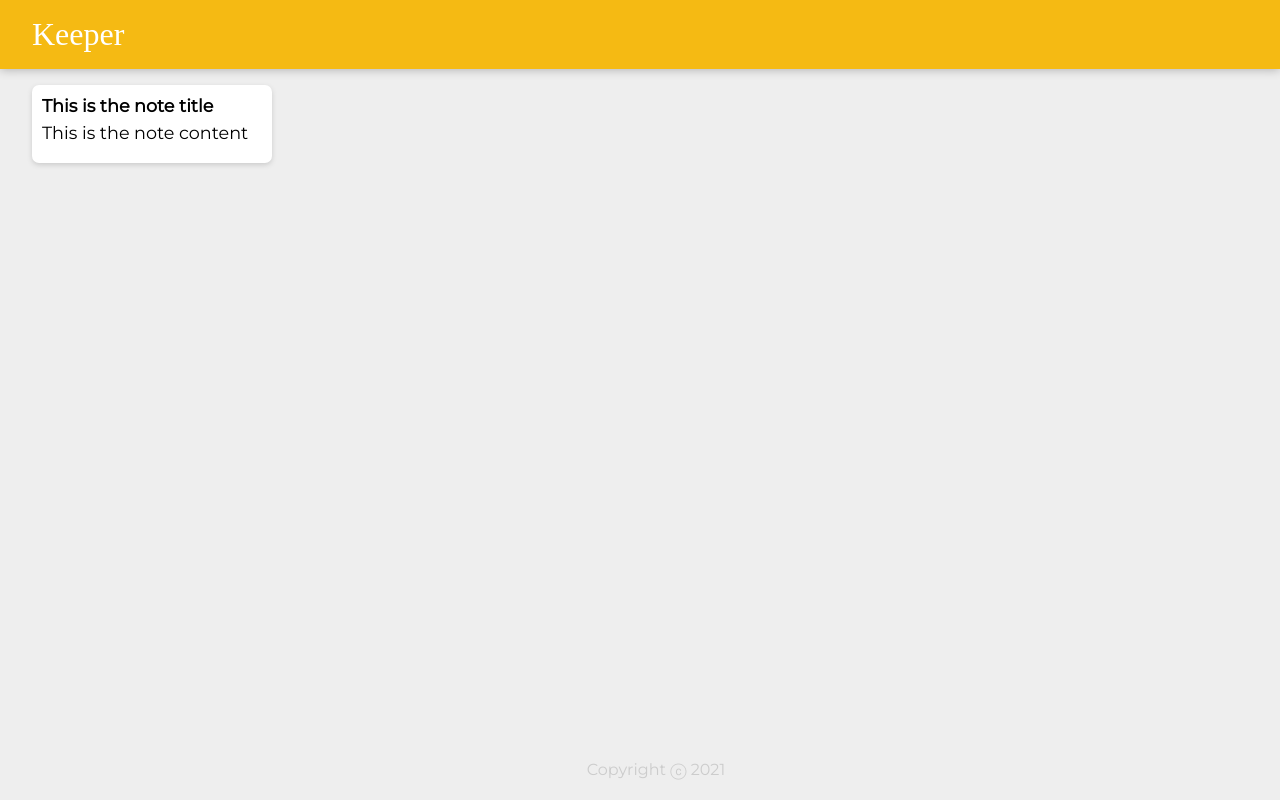
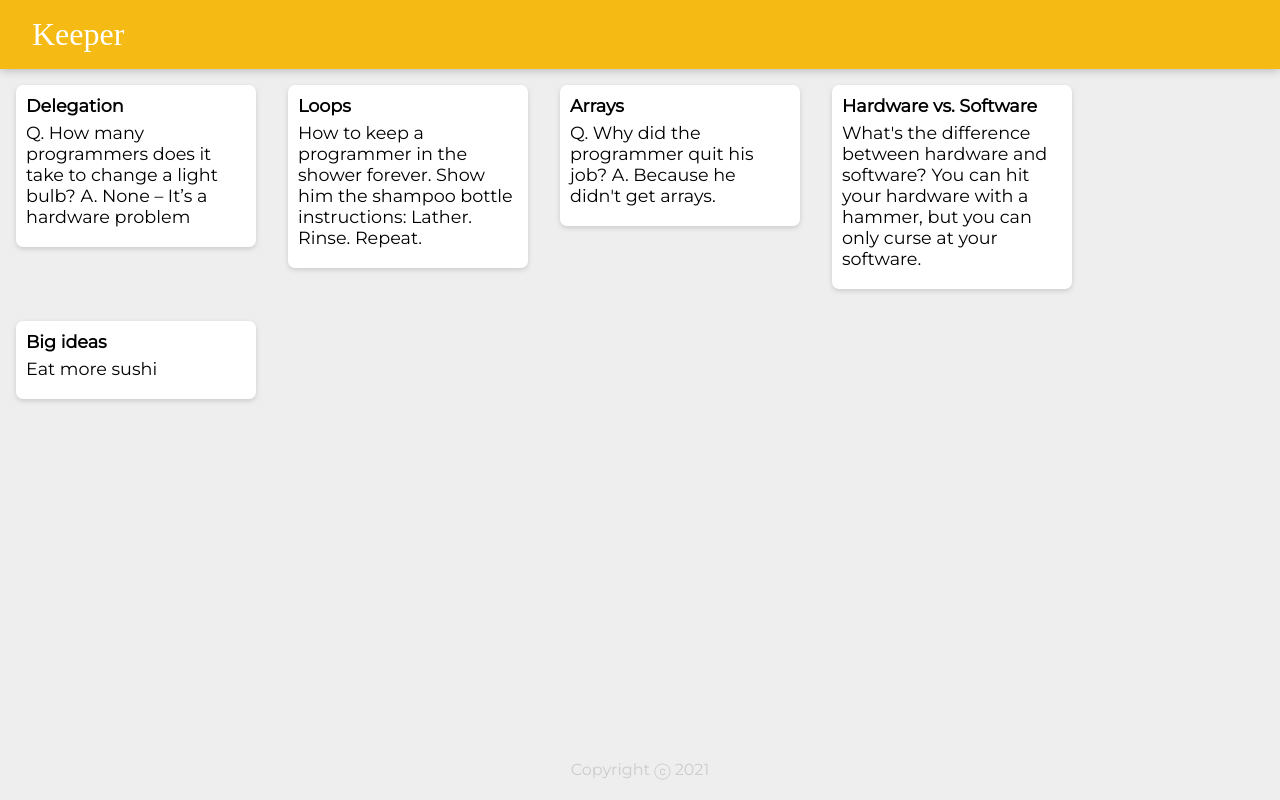
Before and after one commit to lucasbivar/the-complete-web-bootcamp-projects, a React (Create React App) app in the folder 15.keeper-app/: page / in a window 1280 px wide. Built offline with nearby package versions, Linux system fonts and the light colour scheme; a web font is replaced by a local one.

Commit message:
mapping data to note component and changing style

```diff
--- a/15.keeper-app/public/styles.css
+++ b/15.keeper-app/public/styles.css
@@ -8,12 +8,12 @@
 }
 body {
   background: #eee;
-  padding: 0 16px;
+  padding: 0 0;
 }
 
 header {
   background-color: #f5ba13;
-  margin: auto -16px;
+  margin: auto 0;
   padding: 16px 32px;
   box-shadow: 0 0 10px 0 rgba(0, 0, 0, 0.3);
 }
--- a/15.keeper-app/src/components/App.jsx
+++ b/15.keeper-app/src/components/App.jsx
@@ -2,12 +2,18 @@
 import Header from "./Header";
 import Footer from "./Footer";
 import Note from "./Note";
+import notes from "../notes";
 
 export default function App(){
   return (
     <div>
       <Header />
-      <Note />
+      {notes.map(note => (
+        <Note
+          key={note.key}
+          title={note.title}
+          content={note.content} />
+        ))}
       <Footer />
     </div>
   );
--- a/15.keeper-app/src/components/Note.jsx
+++ b/15.keeper-app/src/components/Note.jsx
@@ -1,10 +1,10 @@
 import React from "react";
 
-export default function Note(){
+export default function Note(props){
   return(
     <div className="note">
-      <h1>This is the note title</h1>
-      <p>This is the note content</p>
+      <h1>{props.title}</h1>
+      <p>{props.content}</p>
     </div>
   );
 }
--- /dev/null
+++ b/15.keeper-app/src/notes.js
@@ -0,0 +1,33 @@
+const notes = [
+  {
+    key: 1,
+    title: "Delegation",
+    content:
+      "Q. How many programmers does it take to change a light bulb? A. None – It’s a hardware problem"
+  },
+  {
+    key: 2,
+    title: "Loops",
+    content:
+      "How to keep a programmer in the shower forever. Show him the shampoo bottle instructions: Lather. Rinse. Repeat."
+  },
+  {
+    key: 3,
+    title: "Arrays",
+    content:
+      "Q. Why did the programmer quit his job? A. Because he didn't get arrays."
+  },
+  {
+    key: 4,
+    title: "Hardware vs. Software",
+    content:
+      "What's the difference between hardware and software? You can hit your hardware with a hammer, but you can only curse at your software."
+  },
+  {
+    key: 5,
+    title: "Big ideas",
+    content: "Eat more sushi"
+  }
+];
+
+export default notes;
```
Also changed, not shown: 1 other file (tests, documents, lock files or other folders).
